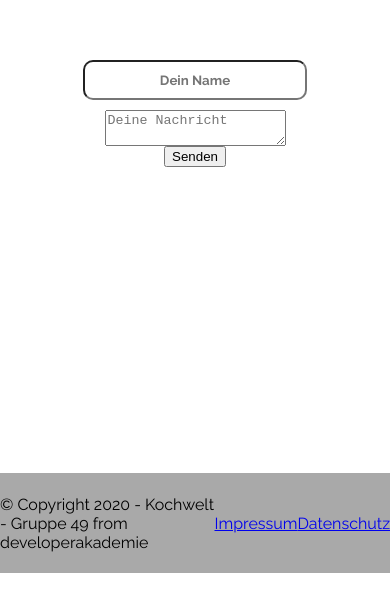
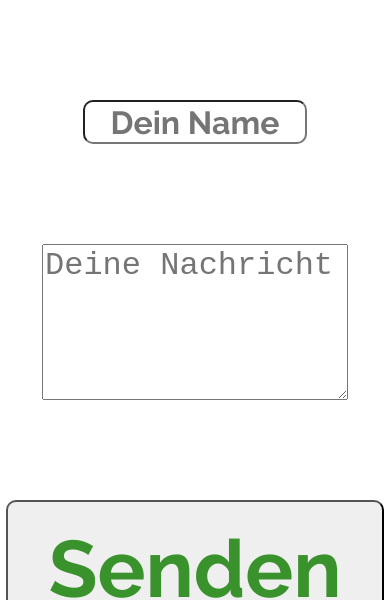
Before and after one commit to sebastian-netzker/Kochwelt, a plain HTML site: page contact.html in a window 390 px wide. Shown: the part 271-871 px from the top of the page. Before the commit the page ends 844 px from the top, so only its background shows below. Drawn offline with Linux system fonts and the light colour scheme.

Commit message:
respose ausgeweitet

```diff
--- a/contact.html
+++ b/contact.html
@@ -31,16 +31,16 @@
 
 
         <div class="wrapper">
-        <div class="hauptcontainer">
+        <div class="hauptcontainer contact">
             <h1>Kontaktformular</h1>
             <form class="form" method="POST" action="http://gruppe-49.developerakademie.com/send_mail/send_mail.php">
                 <input placeholder="Dein Name" name="name">
                 <textarea placeholder="Deine Nachricht" name="message"></textarea>
-                <button type="submit">Senden</button>
+                <button class="button" type="submit">Senden</button>
             </form>
         </div>
 		<div class="footer">
-			<div>© Copyright 2020 - Kochwelt - Gruppe 49 from developerakademie</div>
+			<div>© Copyright 2020 - Kochwelt - Gruppe 49</div>
 			<a href="imprint.html">Impressum</a><a href="#">Datenschutz</a>
             </div>
         </div>
--- a/css/start.css
+++ b/css/start.css
@@ -70,8 +70,22 @@ body{
 		max-height: 20px;
 		border-radius: 10px;
 	}
-
-
+	.contact h1{
+		text-align: center !important;
+	}
+	.button {
+		margin: 20px;
+		padding: 20px 40px;
+		border-radius: 10px;
+		color: rgb(57,146,43);
+		font-family: 'Raleway';
+		font-size: 20px;
+		font-weight: bold;
+	}
+	.contact textarea {
+		width: 600px;
+		height: 300px;
+	}
 
 	@media(max-width: 1000px){
 		.navigation-menu {
@@ -84,4 +98,22 @@ body{
 		.form {
 			font-size: 4em !important;
 		}
+		.form input {
+			font-size: 0.2em;
+			margin: 50px;
+		}
+		.contact textarea {
+			width: 300px !important;
+			height: 150px !important;
+			font-size: 0.2em;
+			margin: 50px;
+		}
+		.button {
+			font-size: 0.5em !important;
+			margin: 50px;
+		}
+		.footer {
+			height: 200px;
+			font-size: 1.8em;
+		}
 	}
```
Also changed, not shown: imprint.html (+2 -2 lines).
